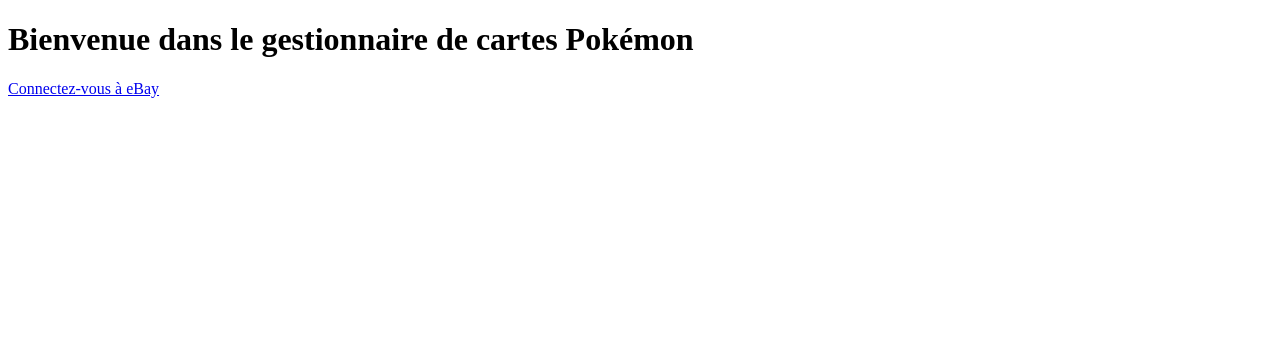
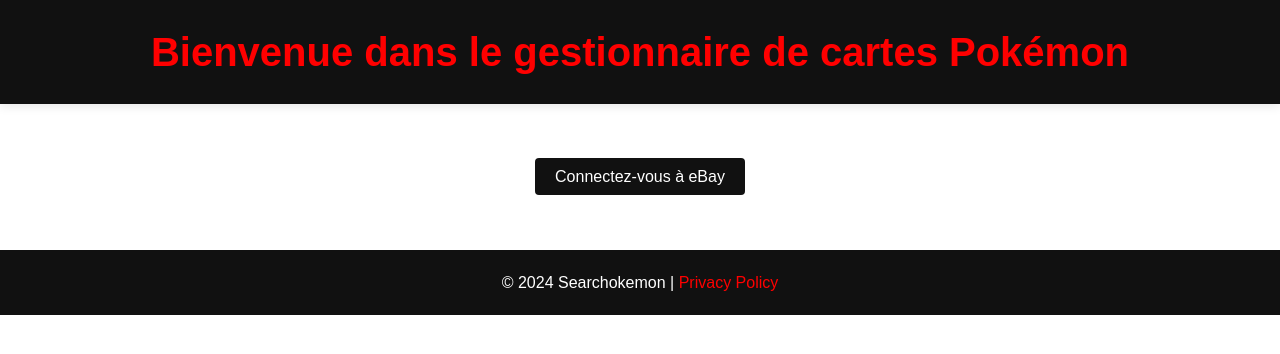
Before and after one commit to AxGaming07/Searchokemon, a Flask app: page / in a window 1280 px wide. Shown: the top 354 px of the page. Run offline with Flask 3, Linux system fonts and the light colour scheme.

Commit message:
Add index.html and styles.css
Fly_0

```diff
--- a/templates/index.html
+++ b/templates/index.html
@@ -1,20 +1,44 @@
 <!DOCTYPE html>
-<html lang="en">
+<html lang="fr">
+
 <head>
     <meta charset="UTF-8">
     <meta name="viewport" content="width=device-width, initial-scale=1.0">
     <title>Gestion des Cartes Pokémon</title>
+    <link rel="stylesheet" href="styles.css"> <!-- Lien vers ton fichier CSS externe -->
 </head>
+
 <body>
+    <!-- Header -->
+    <header>
         <h1>Bienvenue dans le gestionnaire de cartes Pokémon</h1>
+    </header>
+
+    <!-- Section principale -->
+    <div class="container">
         {% if "access_token" in session %}
+        <!-- Formulaire de téléchargement d'image -->
+        <div class="upload-form">
+            <h2>Analyses de carte Pokémon</h2>
             <form action="/upload" method="POST" enctype="multipart/form-data">
                 <label for="file">Télécharger une image :</label>
                 <input type="file" id="file" name="file" required>
-            <button type="submit">Analyser</button>
+                <button type="submit" class="btn">Analyser</button>
             </form>
+        </div>
         {% else %}
-        <a href="/login">Connectez-vous à eBay</a>
+        <!-- Lien vers la connexion à eBay -->
+        <div class="login-link">
+            <a href="/login" class="btn">Connectez-vous à eBay</a>
+        </div>
         {% endif %}
+    </div>
+
+    <!-- Footer -->
+    <footer>
+        <p>&copy; 2024 Searchokemon | <a href="/privacy" class="footer-link">Privacy Policy</a></p>
+    </footer>
+
 </body>
+
 </html>
--- /dev/null
+++ b/templates/styles.css
@@ -0,0 +1,113 @@
+/* Global */
+* {
+    margin: 0;
+    padding: 0;
+    box-sizing: border-box;
+  }
+
+  body {
+    font-family: Arial, sans-serif;
+    background-color: #fff;
+    color: #333;
+    line-height: 1.6;
+  }
+
+  a {
+    text-decoration: none;
+    color: inherit;
+  }
+
+  h1, h2 {
+    color: #FF0000; /* Rouge pour les titres */
+    text-align: center;
+  }
+
+  /* Header */
+  header {
+    background-color: #111;
+    color: #fff;
+    padding: 20px;
+    text-align: center;
+    box-shadow: 0 2px 10px rgba(0, 0, 0, 0.1);
+  }
+
+  header h1 {
+    font-size: 2.5rem;
+  }
+
+  /* Conteneur principal */
+  .container {
+    max-width: 900px;
+    margin: 0 auto;
+    padding: 20px;
+    text-align: center;
+  }
+
+  /* Formulaire de téléchargement */
+  .upload-form {
+    background-color: #f8f8f8;
+    padding: 20px;
+    border-radius: 8px;
+    border: 2px solid #111;
+    box-shadow: 0 4px 8px rgba(0, 0, 0, 0.1);
+  }
+
+  .upload-form input[type="file"] {
+    margin-top: 10px;
+    padding: 10px;
+    border: 1px solid #ddd;
+    border-radius: 4px;
+    background-color: #fff;
+  }
+
+  .upload-form button {
+    margin-top: 20px;
+    background-color: #FF0000; /* Rouge */
+    color: #fff;
+    border: none;
+    padding: 10px 20px;
+    border-radius: 4px;
+    cursor: pointer;
+  }
+
+  .upload-form button:hover {
+    background-color: #cc0000;
+  }
+
+  /* Lien de connexion */
+  .login-link {
+    margin-top: 40px;
+  }
+
+  .login-link a {
+    text-decoration: none;
+    color: #fff;
+    background-color: #111;
+    padding: 10px 20px;
+    border-radius: 4px;
+  }
+
+  .login-link a:hover {
+    background-color: #FF0000;
+  }
+
+  /* Footer */
+  footer {
+    background-color: #111;
+    color: #fff;
+    text-align: center;
+    padding: 20px;
+    margin-top: 40px;
+  }
+
+  footer p {
+    font-size: 1rem;
+  }
+
+  footer a {
+    color: #FF0000;
+  }
+
+  footer a:hover {
+    text-decoration: underline;
+  }
```
Also changed, not shown: readme.md (added). Lines whose indentation alone changed are shown as unchanged.
